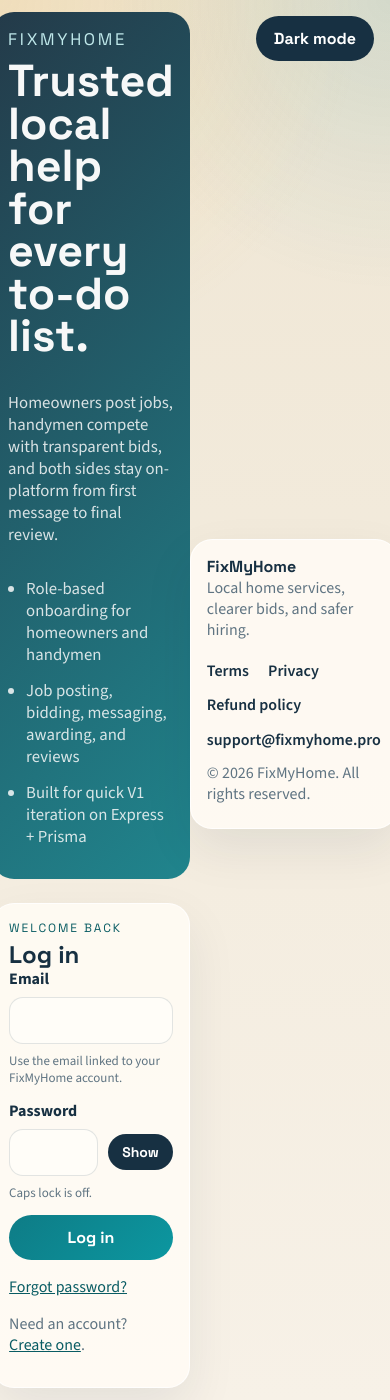
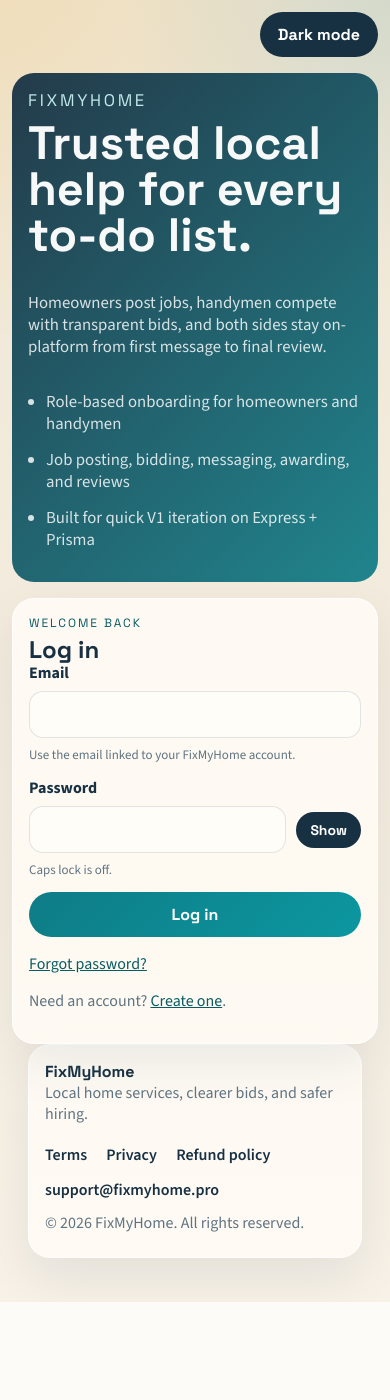
Before and after one commit to seuth325/FixMyHome, a Node server app: page /login in a window 390 px wide. After the commit the page ends 1302 px from the top, so only its background shows below. Run offline with Node 20, Linux system fonts and the light colour scheme.

Commit message:
Improve auth mobile layout on narrow screens

```diff
--- a/public/styles.css
+++ b/public/styles.css
@@ -1360,6 +1360,53 @@ textarea {
   }
 }
 
+@media (max-width: 900px) {
+  .auth-body {
+    display: block;
+    min-height: 100vh;
+  }
+
+  .auth-shell,
+  .auth-shell-wide {
+    max-width: 100%;
+    grid-template-columns: minmax(0, 1fr) !important;
+    gap: 16px;
+  }
+
+  .auth-theme-toggle {
+    position: static;
+    display: flex;
+    justify-content: flex-end;
+    margin-bottom: 16px;
+  }
+
+  .auth-theme-toggle .btn {
+    width: auto;
+    max-width: 100%;
+  }
+
+  .auth-hero,
+  .auth-card {
+    min-width: 0;
+    width: 100%;
+  }
+
+  .auth-hero h1 {
+    font-size: clamp(2.25rem, 12vw, 4rem);
+    line-height: 0.98;
+    overflow-wrap: anywhere;
+  }
+
+  .auth-hero p,
+  .auth-hero li {
+    overflow-wrap: anywhere;
+  }
+
+  .site-footer {
+    width: 100%;
+  }
+}
+
 @media (max-width: 960px) {
   .billing-plan-grid,
   .billing-credit-row {
```
